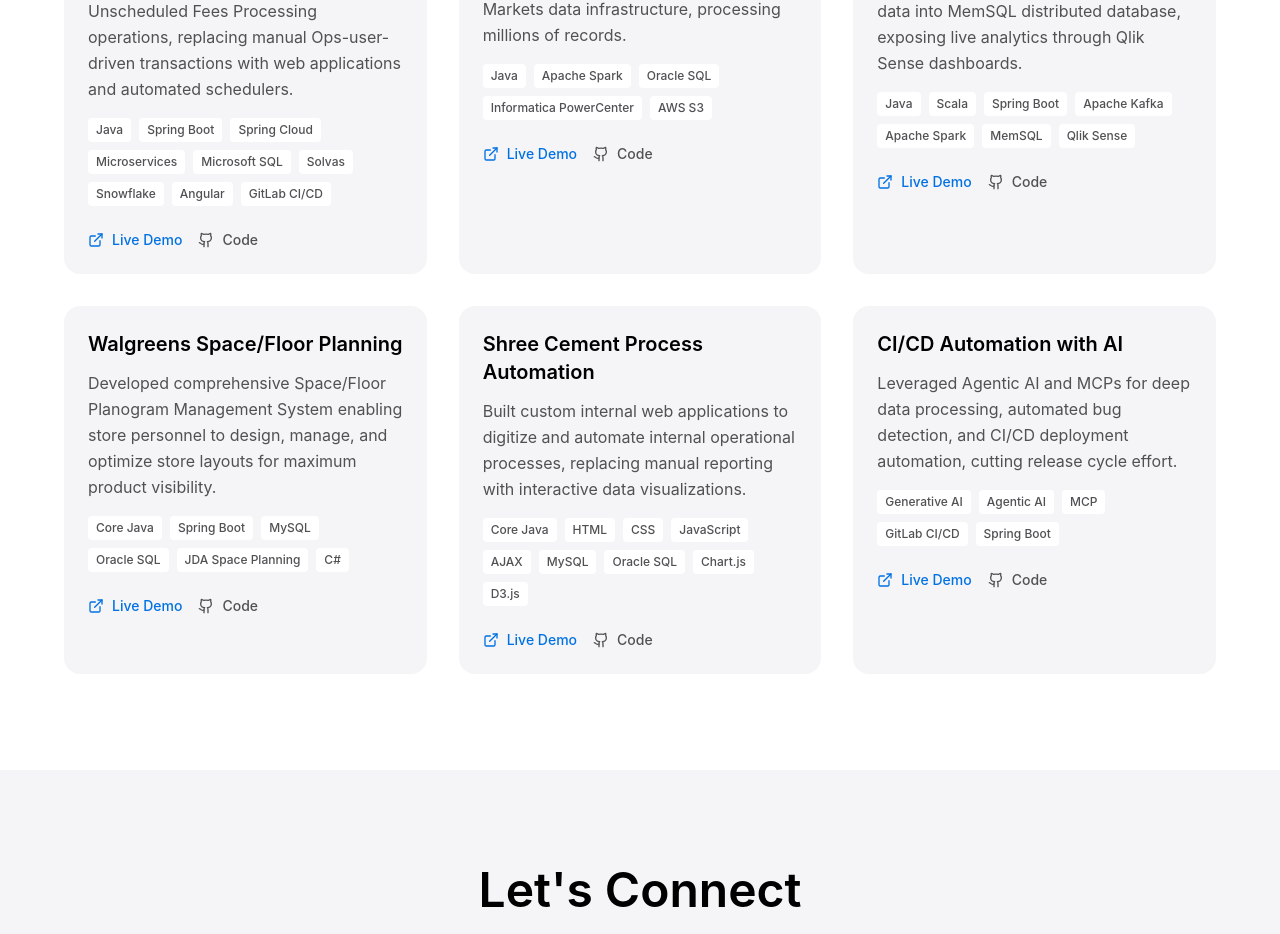
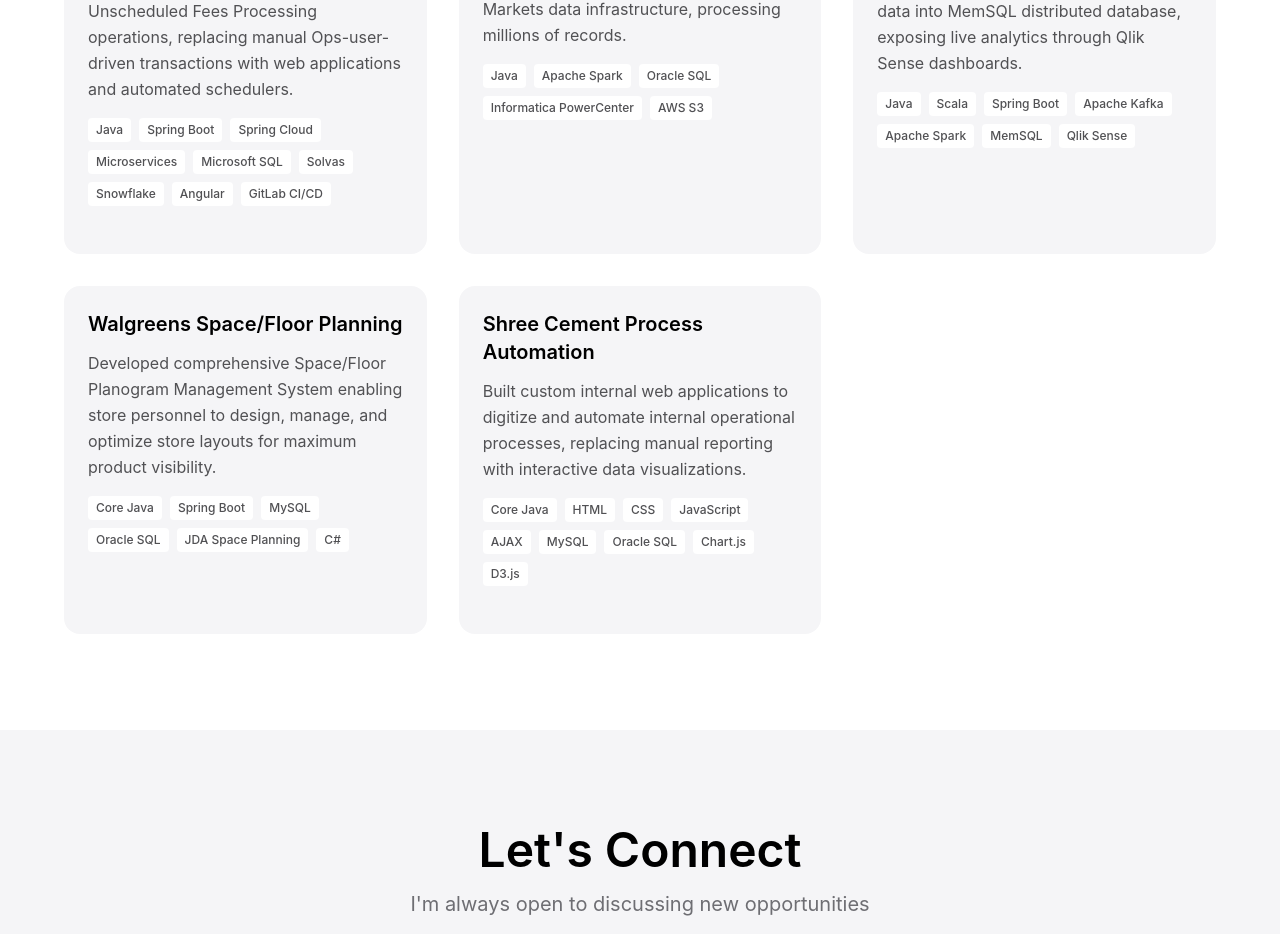
Before and after one commit to nikhilkumawat/portfolio, a React (Vite) app: page / in a window 1280 px wide. Shown: the part 3874-4808 px from the top of the page. Built offline with nearby package versions, Linux system fonts and the light colour scheme.

Commit message:
Remove project links and CI/CD Automation project

```diff
--- a/src/components/Projects.jsx
+++ b/src/components/Projects.jsx
@@ -35,13 +35,6 @@
       title: 'Shree Cement Process Automation',
       description: 'Built custom internal web applications to digitize and automate internal operational processes, replacing manual reporting with interactive data visualizations.',
       technologies: ['Core Java', 'HTML', 'CSS', 'JavaScript', 'AJAX', 'MySQL', 'Oracle SQL', 'Chart.js', 'D3.js'],
-      link: '#',
-      github: '#'
-    },
-    {
-      title: 'CI/CD Automation with AI',
-      description: 'Leveraged Agentic AI and MCPs for deep data processing, automated bug detection, and CI/CD deployment automation, cutting release cycle effort.',
-      technologies: ['Generative AI', 'Agentic AI', 'MCP', 'GitLab CI/CD', 'Spring Boot'],
       link: '#',
       github: '#'
     }
@@ -91,22 +84,6 @@
                   </span>
                 ))}
               </div>
-              <div className="flex gap-4">
-                <a
-                  href={project.link}
-                  className="flex items-center gap-2 text-apple-blue-500 hover:text-apple-blue-600 text-sm font-medium"
-                >
-                  <ExternalLink size={16} />
-                  Live Demo
-                </a>
-                <a
-                  href={project.github}
-                  className="flex items-center gap-2 text-apple-gray-600 hover:text-apple-gray-900 text-sm font-medium"
-                >
-                  <Github size={16} />
-                  Code
-                </a>
-              </div>
             </motion.div>
           ))}
         </div>
```
